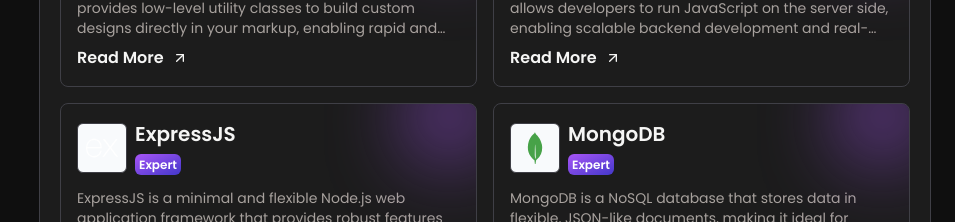
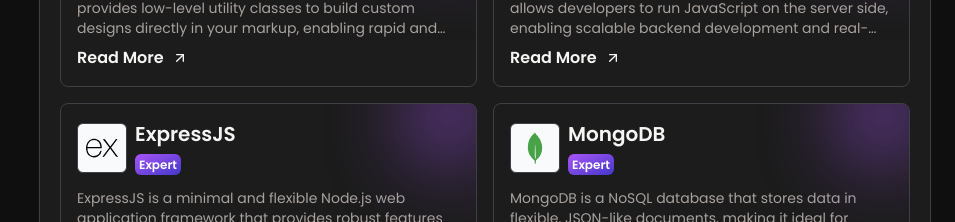
Before and after one commit to AmineCoder30/AmineFlio, a React (Vite) app: page / in a window 1280 px wide. Shown: the part 2680-2902 px from the top of the page, without its empty margins (325-1280 px from the left). Built offline with nearby package versions, Linux system fonts and the light colour scheme; no server answers.

Commit message:
Update technologies.jsx

```diff
--- a/src/constants/technologies.jsx
+++ b/src/constants/technologies.jsx
@@ -70,7 +70,7 @@
   },
   {
     name: "ExpressJS",
-    icon: <SiExpress style={{ color: "white", fontSize: "2rem" }} />,
+    icon: <SiExpress style={{ color: "#000000", fontSize: "2rem" }} />,
     description:
       "ExpressJS is a minimal and flexible Node.js web application framework that provides robust features for building APIs and web servers quickly and efficiently.",
     level: "Expert",
```
